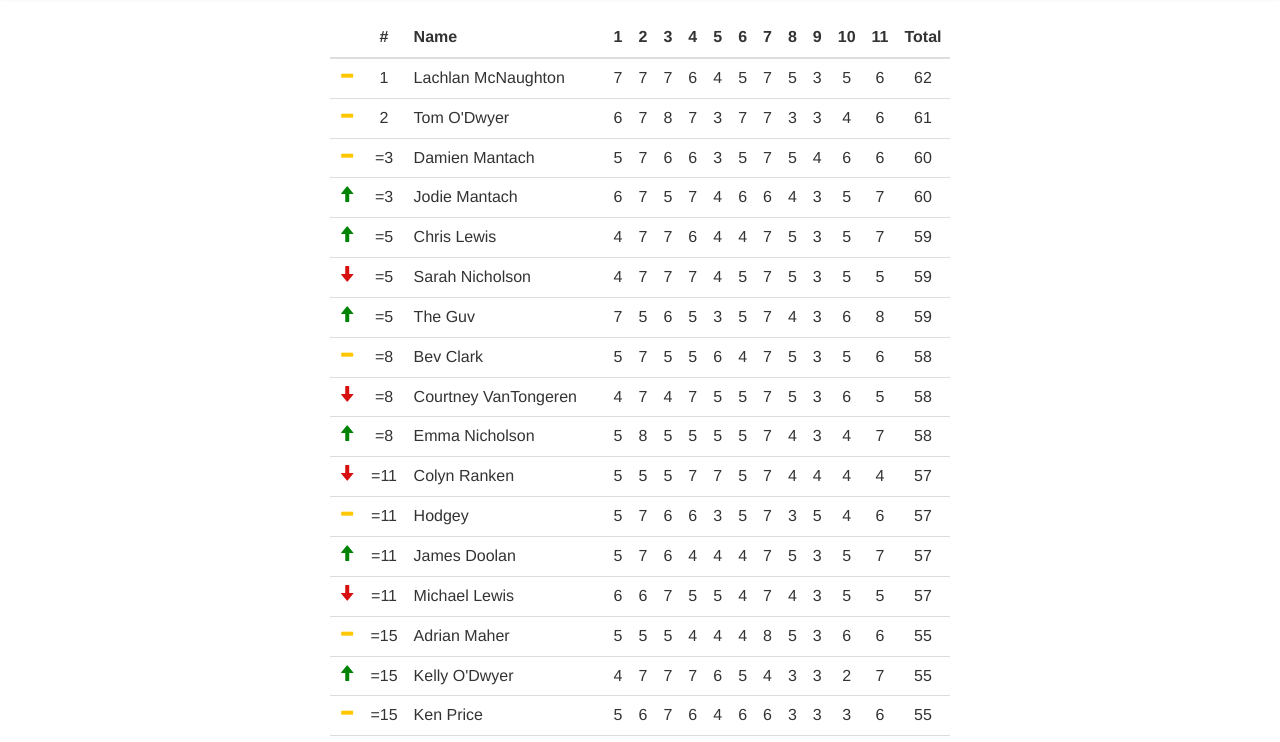
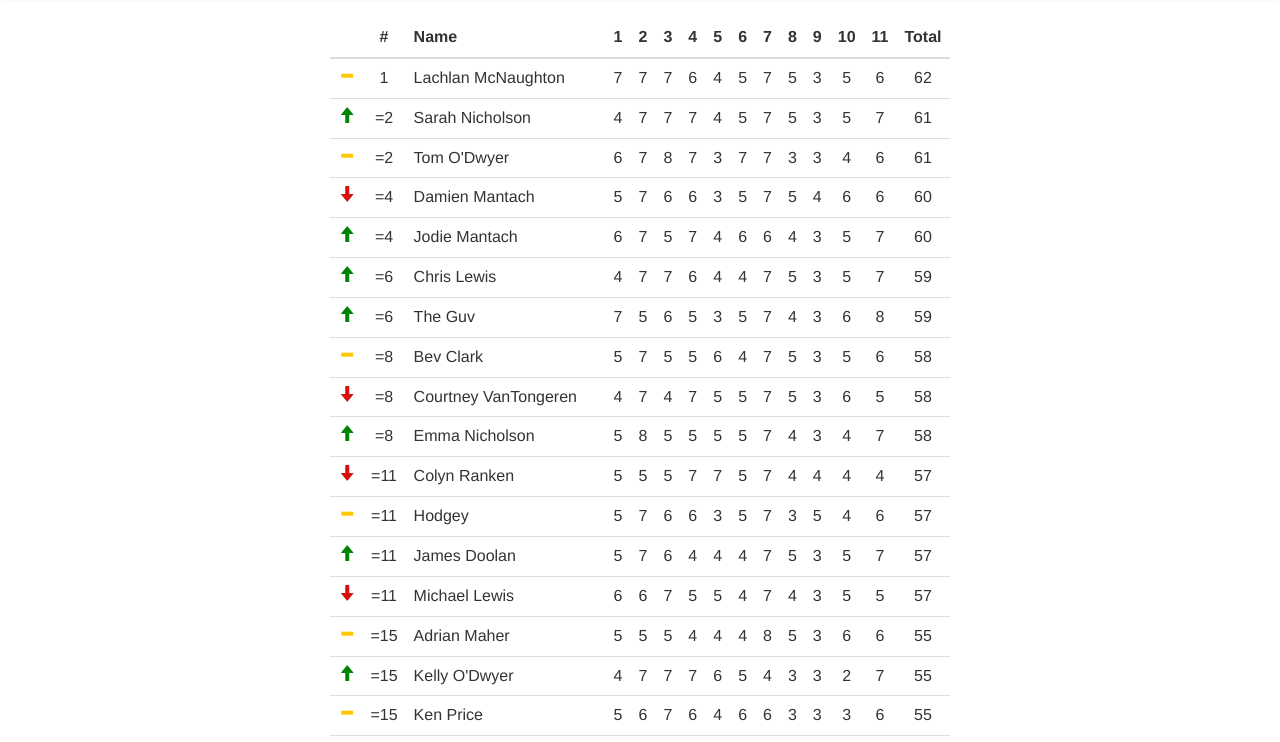
Before and after one commit to cdlewis/theladder, a plain HTML site: page index.html in a window 1280 px wide. Shown: the part 54-796 px from the top of the page. Drawn offline with nearby package versions, Linux system fonts and the light colour scheme.

Commit message:
sn revised ladder

```diff
--- a/index.html
+++ b/index.html
@@ -92,10 +92,44 @@
     <tr>
       <td>
 
+          <span class="glyphicon glyphicon-arrow-up"></span>
+
+      </td>
+      <td>=2</td>
+      <td>Sarah Nicholson</td>
+
+      <td class="round">4</td>
+
+      <td class="round">7</td>
+
+      <td class="round">7</td>
+
+      <td class="round">7</td>
+
+      <td class="round">4</td>
+
+      <td class="round">5</td>
+
+      <td class="round">7</td>
+
+      <td class="round">5</td>
+
+      <td class="round">3</td>
+
+      <td class="round">5</td>
+
+      <td class="round">7</td>
+
+      <td>61</td>
+    </tr>
+
+    <tr>
+      <td>
+
           <span class="glyphicon glyphicon-minus"></span>
 
       </td>
-      <td>2</td>
+      <td>=2</td>
       <td>Tom O'Dwyer</td>
 
       <td class="round">6</td>
@@ -126,10 +160,10 @@
     <tr>
       <td>
 
-          <span class="glyphicon glyphicon-minus"></span>
+          <span class="glyphicon glyphicon-arrow-down"></span>
 
       </td>
-      <td>=3</td>
+      <td>=4</td>
       <td>Damien Mantach</td>
 
       <td class="round">5</td>
@@ -163,7 +197,7 @@
           <span class="glyphicon glyphicon-arrow-up"></span>
 
       </td>
-      <td>=3</td>
+      <td>=4</td>
       <td>Jodie Mantach</td>
 
       <td class="round">6</td>
@@ -197,7 +231,7 @@
           <span class="glyphicon glyphicon-arrow-up"></span>
 
       </td>
-      <td>=5</td>
+      <td>=6</td>
       <td>Chris Lewis</td>
 
       <td class="round">4</td>
@@ -228,44 +262,10 @@
     <tr>
       <td>
 
-          <span class="glyphicon glyphicon-arrow-down"></span>
-
-      </td>
-      <td>=5</td>
-      <td>Sarah Nicholson</td>
-
-      <td class="round">4</td>
-
-      <td class="round">7</td>
-
-      <td class="round">7</td>
-
-      <td class="round">7</td>
-
-      <td class="round">4</td>
-
-      <td class="round">5</td>
-
-      <td class="round">7</td>
-
-      <td class="round">5</td>
-
-      <td class="round">3</td>
-
-      <td class="round">5</td>
-
-      <td class="round">5</td>
-
-      <td>59</td>
-    </tr>
-
-    <tr>
-      <td>
-
           <span class="glyphicon glyphicon-arrow-up"></span>
 
       </td>
-      <td>=5</td>
+      <td>=6</td>
       <td>The Guv</td>
 
       <td class="round">7</td>
```
